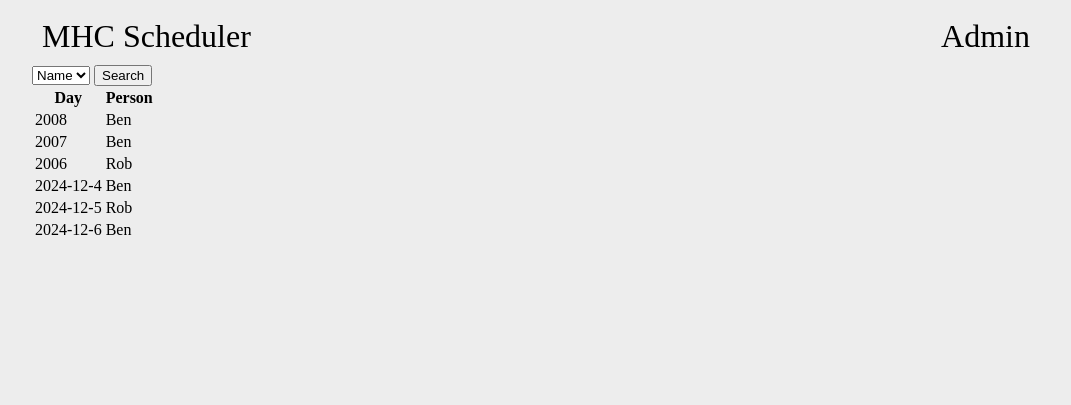
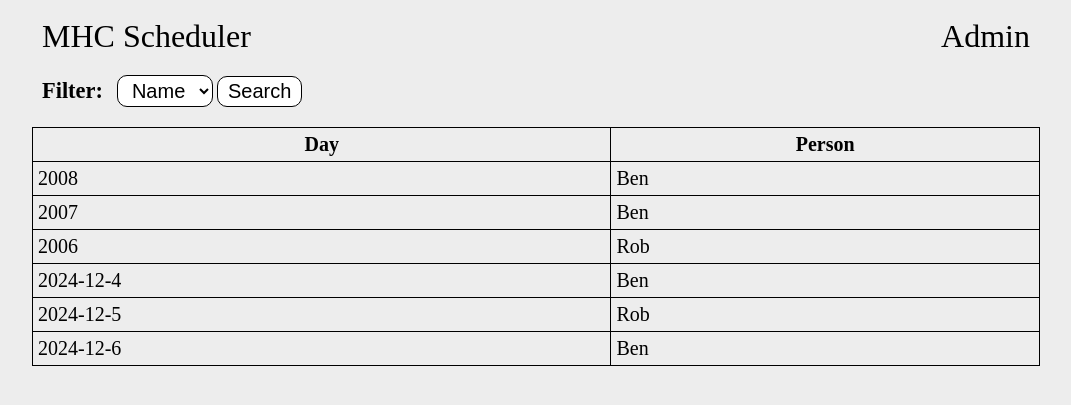
Before and after one commit to Guthib-Programmer/MHC_Scheduler, a Flask app: page / in a window 1280 px wide. Shown: the top 405 px of the page, without its empty margins (104-1175 px from the left). Run offline with Flask 3, Linux system fonts and the light colour scheme; data comes from the database, SQL or seed files in the repository.

Commit message:
Added css for styling

```diff
--- a/static/main.css
+++ b/static/main.css
@@ -24,3 +24,51 @@ nav a:hover
 {
     background-color: rgb(223, 223, 223);
 }
+
+label,
+select,
+input
+{
+    display: inline-block;
+    font-size: 1.25rem;
+    padding: 3px 10px;
+    border-radius: 10px;
+}
+
+label
+{
+    font-weight: bold;
+    font-size: 1.4rem;
+}
+
+select,
+input
+{
+    background-color: white;
+    border: 1px solid black;
+}
+
+form
+{
+    margin: 10px 0 20px 0;
+}
+
+table
+{
+    width: 100%;
+}
+
+th,
+td
+{
+    padding: 5px;
+    font-size: 1.25rem;
+}
+
+table,
+th,
+td
+{
+    border: 1px solid black;
+    border-collapse: collapse;
+}
--- a/templates/base.html
+++ b/templates/base.html
@@ -3,6 +3,9 @@
     <head>
         <title>MHC Scheduler</title>
         <link rel="stylesheet" href="{{ url_for('static', filename='main.css') }}">
+        <meta charset="UTF-8">
+        <meta name="viewport" content="width=device-width, initial-scale=1.0">
+        <link rel="icon" href="{{ url_for('static', filename='favicon.ico') }}" type="image/x-icon">
         {% block head %}{% endblock %}
     </head>
     <body>
--- a/templates/index.html
+++ b/templates/index.html
@@ -7,7 +7,8 @@
 {% block body %}
 <main>
     <form method="get">
-        <select name="person">
+        <label for="filter">Filter: </label>
+        <select name="person" id="filter">
             <option disabled selected>Name</option>
             {% for person in people %}
                 <option value="{{ person['id'] }}" name="person">{{ person['name'] }}</option>
```
Also changed, not shown: static/favicon.ico (added), 1 other file.
